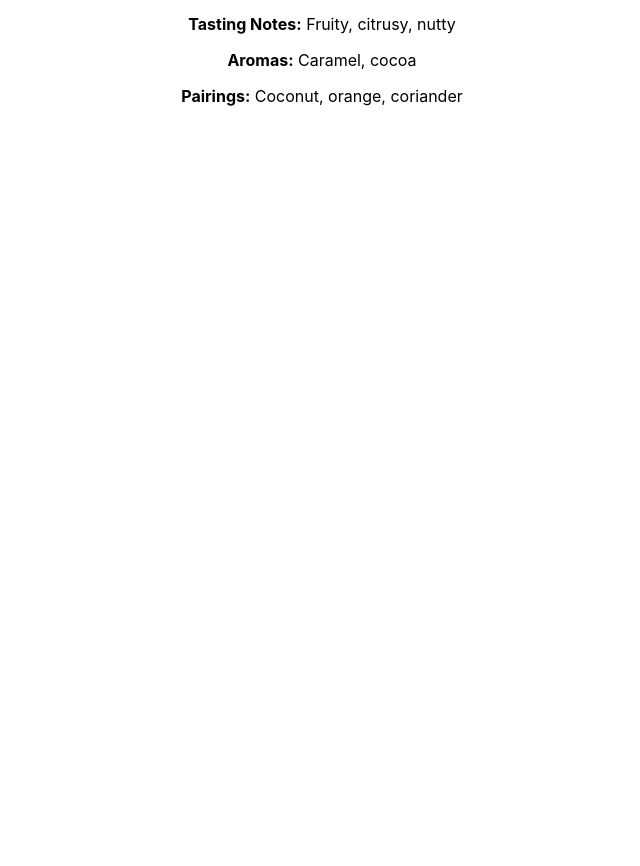
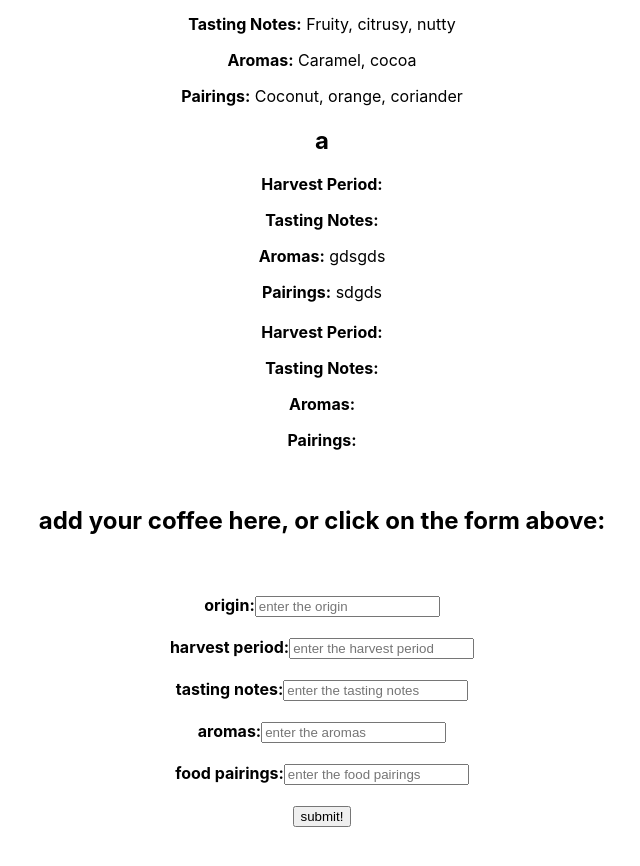
Before and after one commit to tessmueske/final-project, a React (Create React App) app: page /coffees in a window 1280 px wide. Shown: the part 1380-2246 px from the top of the page, without its empty margins (318-958 px from the left). Before the commit the page ends 1502 px from the top, so only its background shows below. Built offline with nearby package versions, Linux system fonts and the light colour scheme; data requests are answered from the project's data file.

Commit message:
home/app update

```diff
--- a/db.json
+++ b/db.json
@@ -55,6 +55,22 @@
       "tasting notes": "Fruity, citrusy, nutty",
       "aromas": "Caramel, cocoa",
       "pairings": "Coconut, orange, coriander"
+    },
+    {
+      "id": "7d31",
+      "origin": "a",
+      "harvestPeriod": "gfdg",
+      "tastingNotes": "gfdsgsd",
+      "aromas": "gdsgds",
+      "pairings": "sdgds"
+    },
+    {
+      "id": "656b",
+      "origin": "",
+      "harvestPeriod": "",
+      "tastingNotes": "",
+      "aromas": "",
+      "pairings": ""
     }
   ]
 }
--- a/src/App.js
+++ b/src/App.js
@@ -1,4 +1,4 @@
-import React from "react";
+import React, { useState } from "react";
 import './App.css';
 import NavBar from "./NavBar";
 import { Outlet } from "react-router-dom";
@@ -10,7 +10,7 @@ function App() {
     <NavBar />
       <div className="App">
       <Outlet />
-    </div>
+      </div>
     </>
 
   );
--- a/src/Coffees.js
+++ b/src/Coffees.js
@@ -3,7 +3,12 @@ import Coffee from "./Coffee";
 import NewCoffee from "./NewCoffee";
 
 function Coffees() {
-  const [coffees, setCoffees] = useState([]);
+
+const [coffees, setCoffees] = useState([]);
+
+function addCoffee(newCoffee){
+  setCoffees([...coffees, newCoffee])
+}
 
   useEffect(() => {
     fetch("http://localhost:3000/coffees")
@@ -17,12 +22,12 @@ function Coffees() {
       {coffees.map((coffee) => (
         <Coffee key={coffee.id} coffee={coffee} />
       ))}
-      {/* <br />
+      <br />
       <h2>add your coffee here, or click on the form above:</h2>
       <br />
-      <NewCoffee />
+      <NewCoffee addCoffee={addCoffee}/>
       <br />
-      <br /> */}
+      <br />
     </div>
   );
 }
--- a/src/NewCoffee.js
+++ b/src/NewCoffee.js
@@ -1,6 +1,6 @@
 import React, { useState } from "react";
 
-function NewCoffee() {
+function NewCoffee({ coffees, addCoffee }) {
 const [origin, setOrigin]=useState("");
 const [harvest, setHarvest]=useState("");
 const [tasting, setTasting]=useState("");
@@ -24,7 +24,7 @@ function handleSubmit(e){
         body: JSON.stringify(newCoffee),
     })
     .then((r) => r.json())
-      .then(newCoffee);
+    .then((newCoffee) => addCoffee(newCoffee));
 }
 
 function handleOriginChange(e){
--- a/src/routes.js
+++ b/src/routes.js
@@ -5,6 +5,7 @@ import Coffee from "./Coffee";
 import NewCoffee from "./NewCoffee";
 import ErrorPage from "./ErrorPage";
 import Home from "./Home"
+import { useState } from "react";
 
 const routes = [
     {
@@ -12,6 +13,9 @@ const routes = [
         element: <App />,
         errorElement: <ErrorPage />,
         children: [
+            {
+                index: true, element: <Home />
+            },
             {
                 path: "/home",
                 element: <Home />
```
Lines whose indentation alone changed are shown as unchanged.
